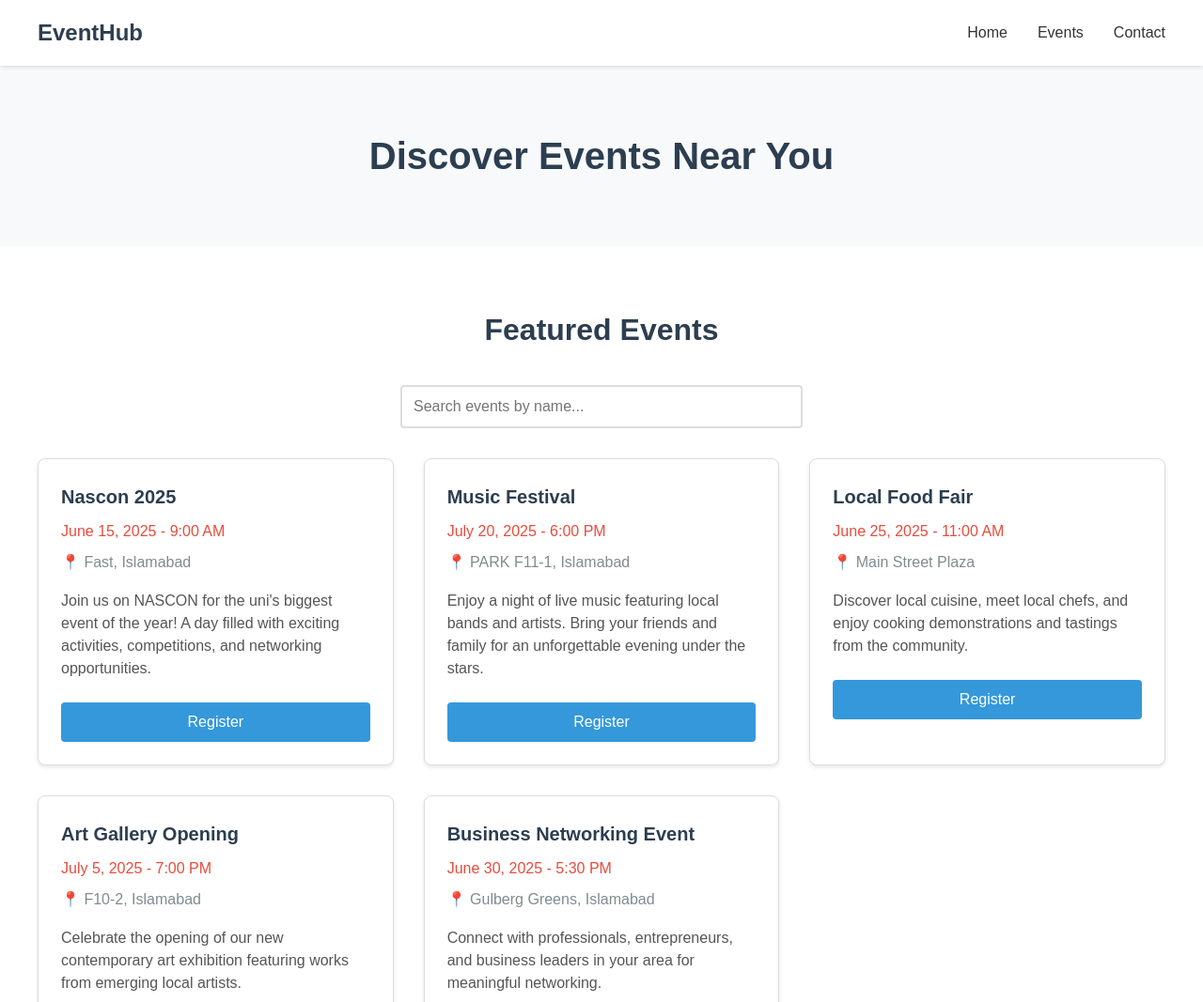
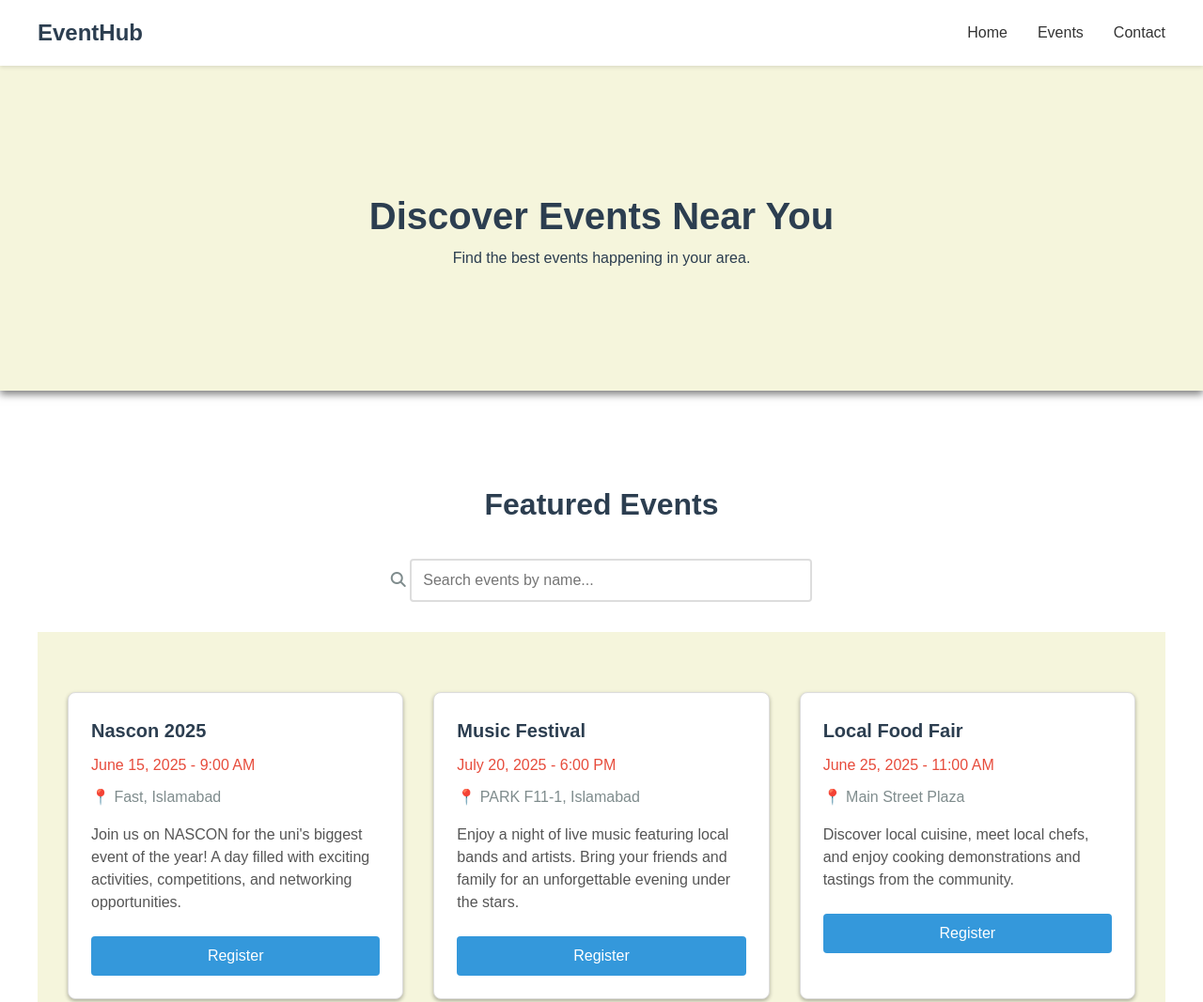
Before and after one commit to firedsaif/Events_Manger, a plain HTML site: page index.html in a window 1280 px wide. Shown: the top 1067 px of the page at 94% size. Drawn offline with Linux system fonts and the light colour scheme.

Commit message:
more styling

```diff
--- a/index.html
+++ b/index.html
@@ -5,6 +5,7 @@
     <meta name="viewport" content="width=device-width, initial-scale=1.0">
     <title>Featured Events</title>
     <link rel="stylesheet" href="styles.css">
+    <link rel="stylesheet" href="https://cdnjs.cloudflare.com/ajax/libs/font-awesome/6.4.0/css/all.min.css">
 </head>
 <body>
     <!-- Navigation Bar -->
@@ -25,6 +26,7 @@
     <section class="hero">
         <div class="hero-content">
             <h1>Discover Events Near You</h1>
+            <p>Find the best events happening in your area.</p>
         </div>
     </section>
 
@@ -35,6 +37,7 @@
 
             <!-- Search Bar -->
             <div class="search-container">
+                <i class="fas fa-search"></i>
                 <input type="text" id="searchInput" placeholder="Search events by name...">
             </div>
 
--- a/styles.css
+++ b/styles.css
@@ -30,6 +30,10 @@ body {
   color: #2c3e50;
 }
 
+.logo h2:hover {
+  cursor: pointer;
+}
+
 .nav-links {
   display: flex;
   list-style: none;
@@ -40,21 +44,31 @@ body {
   text-decoration: none;
   color: #333;
   font-weight: 500;
-  transition: color 0.3s;
+  transition: color 0.3s, font-size 0.3s;
 }
 
 .nav-links a:hover {
   color: #3498db;
+  font-size: large;
+
 }
 
 .hero {
-  background-color: #f8f9fa;
-  padding: 4rem 2rem;
+  background-color: beige;
+  padding: 8rem 2rem;
   text-align: center;
+  box-shadow: 0 4px 8px rgba(0, 0, 0, 0.5);
+  margin-bottom: 2rem;
+
 }
 
 .hero-content h1 {
   font-size: 2.5rem;
+  color: #2c3e50;
+  max-width: 800px;
+  margin: 0 auto;
+}
+.hero-content p {
   color: #2c3e50;
   max-width: 800px;
   margin: 0 auto;
@@ -82,6 +96,9 @@ body {
   margin-bottom: 2rem;
   text-align: center;
 }
+ .search-container i {
+  color: #7f8c8d;
+}
 
  #searchInput {
   padding: 0.75rem;
@@ -99,6 +116,8 @@ body {
 
 /* Events Grid */
 .events-grid {
+  background-color: beige;
+  padding: 4rem 2rem;
   display: grid;
   grid-template-columns: repeat(auto-fit, minmax(300px, 1fr));
   gap: 2rem;
@@ -111,13 +130,13 @@ body {
   border-radius: 8px;
   padding: 1.5rem;
   background-color: #fff;
-  box-shadow: 0 2px 4px rgba(0, 0, 0, 0.1);
+  box-shadow: 0 2px 4px rgba(0, 0, 0, 0.3);
   transition: transform 0.3s, box-shadow 0.3s;
 }
 
 .event-card:hover {
   transform: translateY(-2px);
-  box-shadow: 0 4px 8px rgba(0, 0, 0, 0.15);
+  box-shadow: 0 4px 8px rgba(0, 0, 0, 0.35);
 }
 
 .event-name {
```
